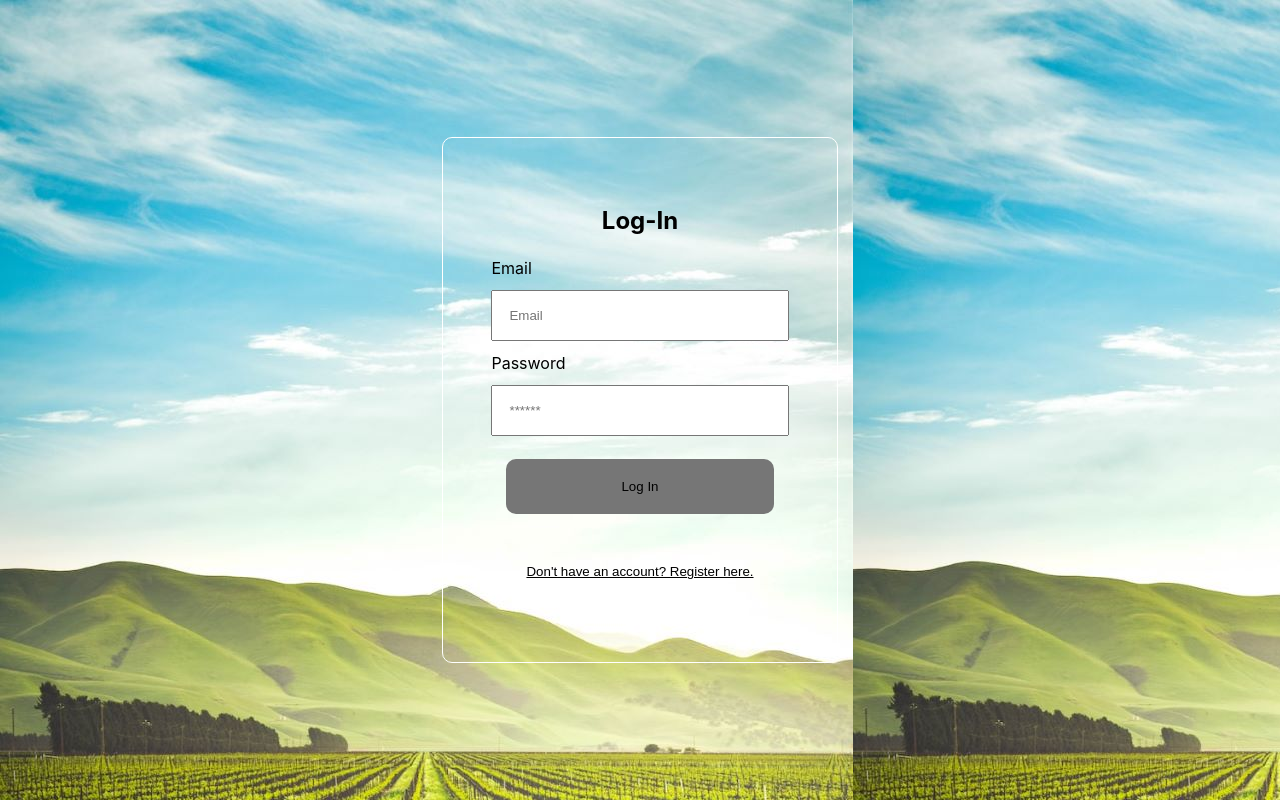
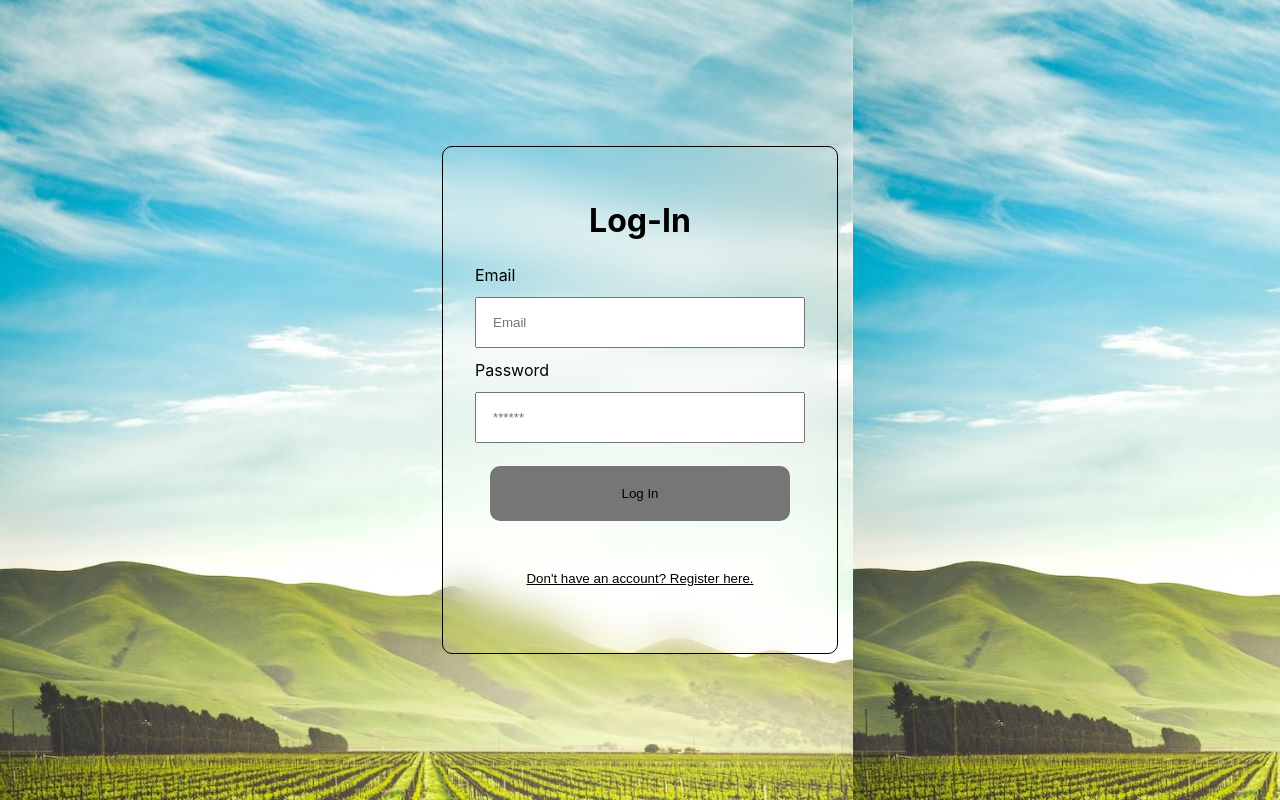
Before and after one commit to Pranathi1314/SocialCap, a React (Create React App) app: page / in a window 1280 px wide. Built offline with nearby package versions, Linux system fonts and the light colour scheme.

Commit message:
second commit

```diff
--- a/src/App.css
+++ b/src/App.css
@@ -5,6 +5,7 @@
   align-items: center;
   justify-content: center;
   background-image: url(./bg.jpeg);
+
 
 }
 .bg {
@@ -18,14 +19,25 @@
  flex-direction: column;
 
 
+
 }
+.logo{
+  background-image: url('./logo.png');
+  margin-top: ;
+}
+
 
 @media screen and (min-width: 600px) {
   .auth-form-container {
-    padding: 3rem;
-    border: 1px solid white;
+    background: transparent;
+    position: relative;
+    backdrop-filter: blur(20px);
+    width: 330px;
+    padding: 2rem;
+    border: 1px solid black;
     border-radius: 10px;
     margin: 0.5rem;
+
 
 
   }
--- a/src/App.js
+++ b/src/App.js
@@ -6,7 +6,7 @@ import { Register } from "./Register";
 import { useState } from 'react';
 
 function App() {
-  <div className='bg'></div>
+  <div className="bg"></div>
   const [CurrentForm, setCurrentForm] = useState('login');
   const toggleForm = (formName) => {
     setCurrentForm(formName);
@@ -20,6 +20,7 @@ function App() {
 
     </div>
 
+
   );
 
 }
--- a/src/Login.jsx
+++ b/src/Login.jsx
@@ -12,7 +12,7 @@ export const Login = (props)  => {
 
         <div className="auth-form-container">
     <form className="login-form" onSubmit={handleSubmit}>
-       <h2>Log-In</h2>
+       <h1>Log-In</h1>
         <label htmlFor="email">Email</label>
         <input value={email} type="email" placeholder="Email" id="email" name= "email"/>
 
--- a/src/Register.jsx
+++ b/src/Register.jsx
@@ -12,10 +12,13 @@ export const Register = (props)  => {
         console.log(email);
         }
 
+
     return (
+
         <div className="auth-form-container">
+
         <form className="register-form"onSubmit={handleSubmit}>
-            <h2>Register</h2>
+            <h1>Register</h1>
 
         <label htmlFor="name">Name</label>
         <input type="name" placeholder="Full Name" id="name" name= "name"/>
@@ -31,7 +34,10 @@ export const Register = (props)  => {
         <button type="Submit">Register</button>
 
     </form>
+
     <button className="link-btn" onClick={() => props.onFormSwitch('login')}>Already have an account? Login here.</button>
+
     </div>
+
     )
 }
```
Also changed, not shown: src/logo.jfif (added), src/logo.png (added).
